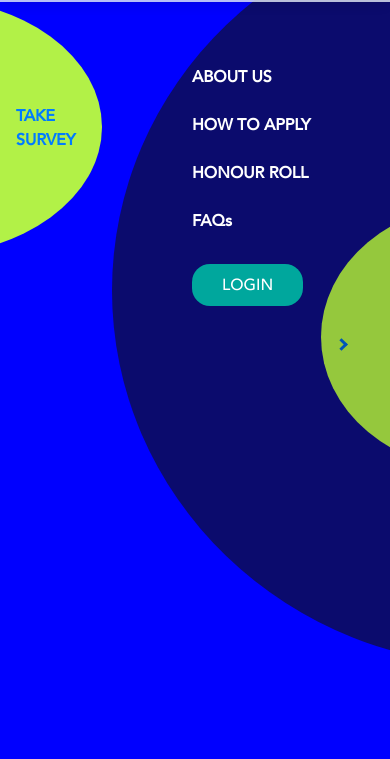
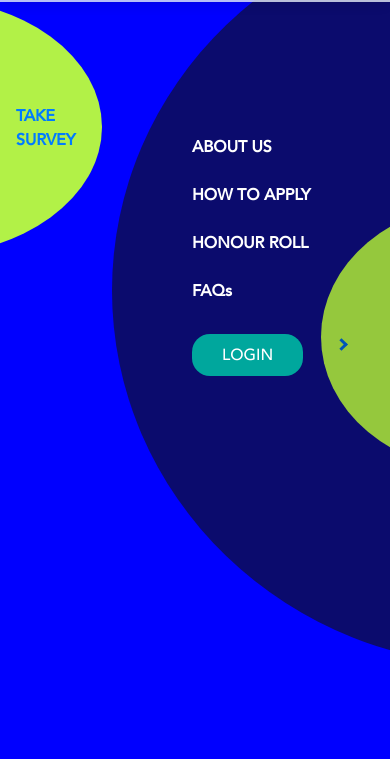
Before and after one commit to charisjoy/sgenable.github.io, a plain HTML site: page index.html in a window 390 px wide. Both pictures are taken after a click on the icon 357 px from the left and 45 px from the top of the page. Shown: the part 85-844 px from the top of the page. Drawn offline with nearby package versions, Linux system fonts and the light colour scheme.

Commit message:
nav content

```diff
--- a/assets/css/development/style.css
+++ b/assets/css/development/style.css
@@ -3174,7 +3174,7 @@ header {
       }
       #nav-mobile{
         position: relative;
-        top: 150px;
+        top: 220px;
         width: 13rem;
         right: -5rem;
       }
```
